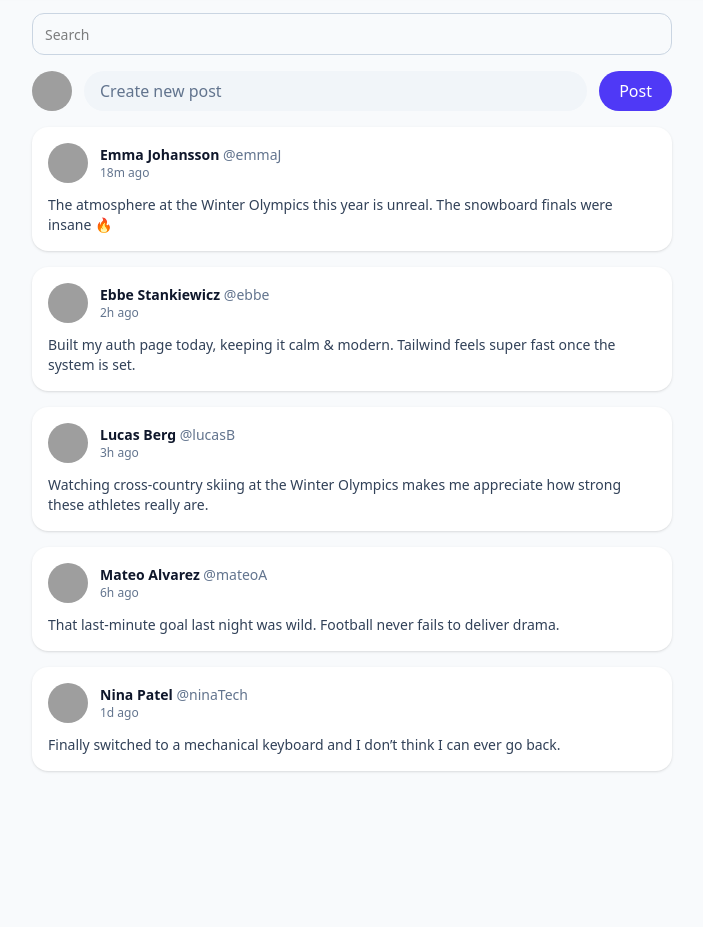
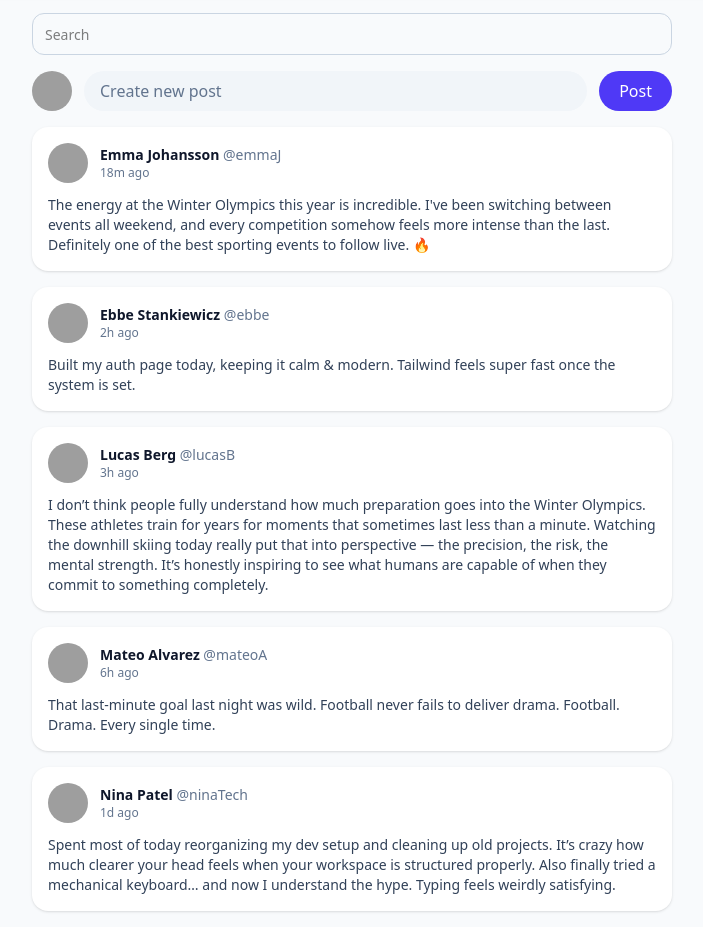
Before and after one commit to ebbestankiewicz/campus-social, a website: page feed/index.html in a window 1280 px wide. Shown: the part 67-994 px from the top of the page, without its empty margins (288-991 px from the left). Before the commit the page ends 854 px from the top, so only its background shows below. Drawn offline with Linux system fonts and the light colour scheme; grey boxes are pictures that could not be loaded.

Commit message:
updated posts p to vary in number of characters

```diff
--- a/feed/index.html
+++ b/feed/index.html
@@ -74,8 +74,10 @@
             </div>
           </div>
           <p class="mt-3 text-sm text-slate-700">
-            The atmosphere at the Winter Olympics this year is unreal. The
-            snowboard finals were insane 🔥
+            The energy at the Winter Olympics this year is incredible. I've been
+            switching between events all weekend, and every competition somehow
+            feels more intense than the last. Definitely one of the best
+            sporting events to follow live. 🔥
           </p>
         </article>
         <article class="rounded-2xl bg-white p-4 shadow-sm">
@@ -114,8 +116,12 @@
             </div>
           </div>
           <p class="mt-3 text-sm text-slate-700">
-            Watching cross-country skiing at the Winter Olympics makes me
-            appreciate how strong these athletes really are.
+            I don’t think people fully understand how much preparation goes into
+            the Winter Olympics. These athletes train for years for moments that
+            sometimes last less than a minute. Watching the downhill skiing
+            today really put that into perspective — the precision, the risk,
+            the mental strength. It’s honestly inspiring to see what humans are
+            capable of when they commit to something completely.
           </p>
         </article>
         <article class="rounded-2xl bg-white p-4 shadow-sm">
@@ -135,7 +141,7 @@
           </div>
           <p class="mt-3 text-sm text-slate-700">
             That last-minute goal last night was wild. Football never fails to
-            deliver drama.
+            deliver drama. Football. Drama. Every single time.
           </p>
         </article>
         <article class="rounded-2xl bg-white p-4 shadow-sm">
@@ -154,8 +160,11 @@
             </div>
           </div>
           <p class="mt-3 text-sm text-slate-700">
-            Finally switched to a mechanical keyboard and I don’t think I can
-            ever go back.
+            Spent most of today reorganizing my dev setup and cleaning up old
+            projects. It’s crazy how much clearer your head feels when your
+            workspace is structured properly. Also finally tried a mechanical
+            keyboard… and now I understand the hype. Typing feels weirdly
+            satisfying.
           </p>
         </article>
       </section>
```
